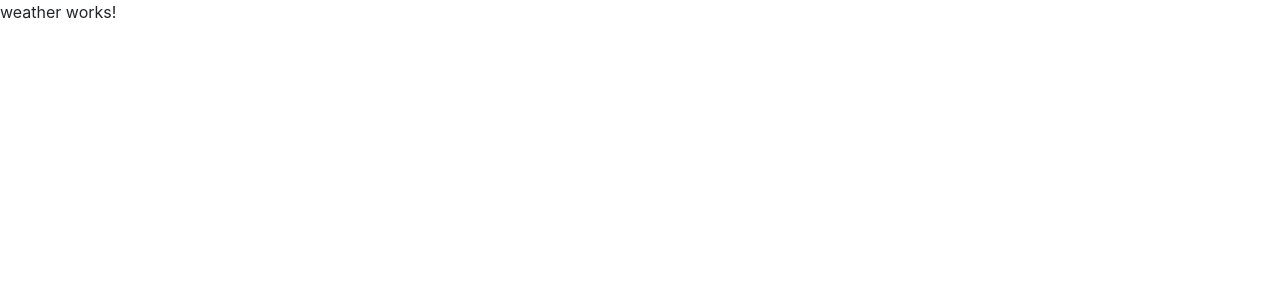
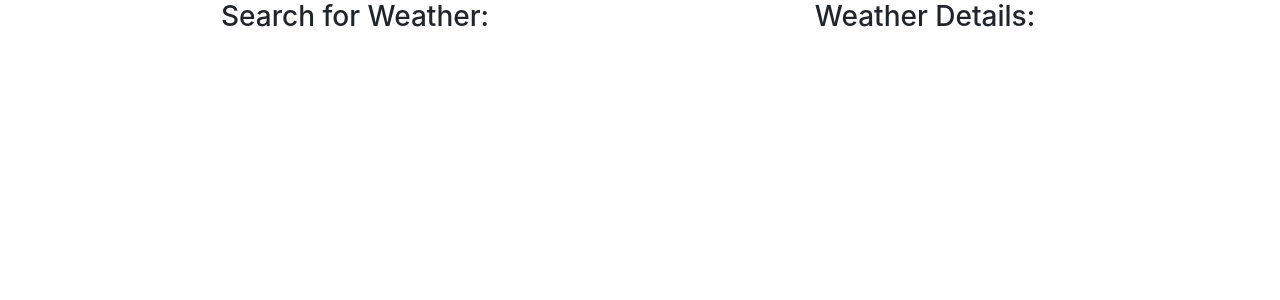
Before and after one commit to Rayleight/weather-app, an Angular app: page / in a window 1280 px wide. Shown: the top 300 px of the page. Built offline with nearby package versions, Linux system fonts and the light colour scheme.

Commit message:
added custom html

```diff
--- a/src/app/weather/weather.component.html
+++ b/src/app/weather/weather.component.html
@@ -1 +1,6 @@
-<p>weather works!</p>
+<div class="container">
+    <div class="row">
+      <div class="col-md-6"><h3 class="text-center">Search for Weather:</h3></div>
+      <div class="col-md-6"><h3 class="text-center">Weather Details:</h3></div>
+    </div>
+  </div>
```
